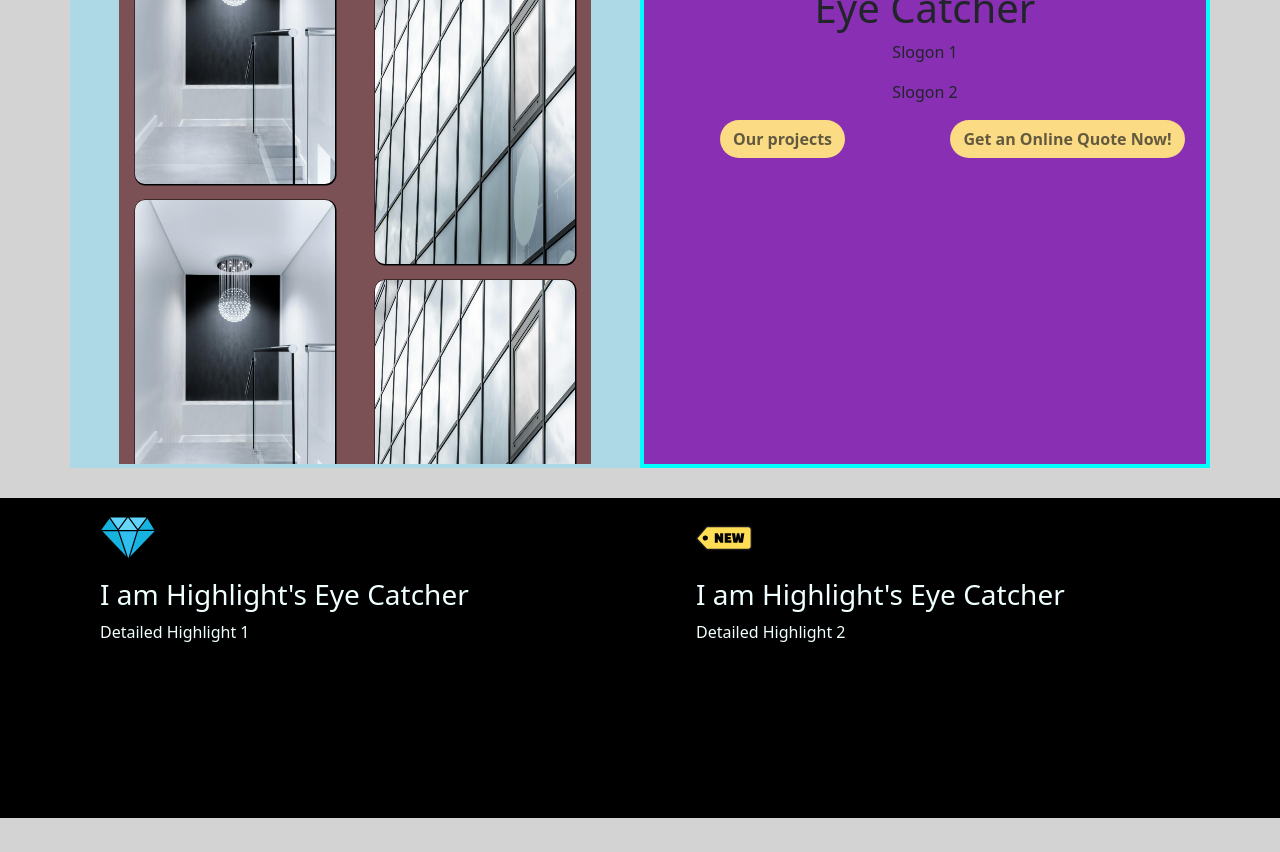
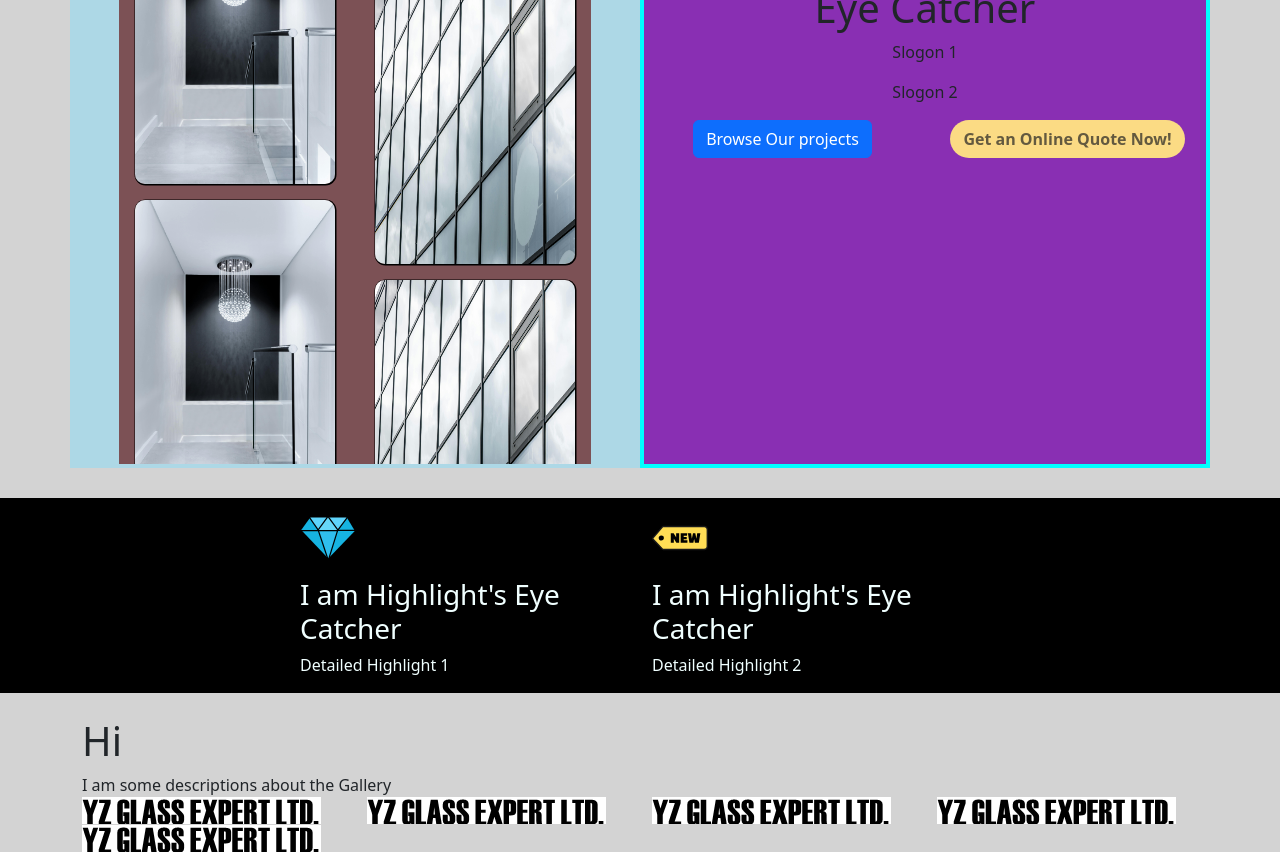
Before and after one commit to zkrguan/AZ-s-lil-comp-web, a React (Vite) app: page / in a window 1280 px wide. Shown: the part 520-1372 px from the top of the page. Built offline with nearby package versions, Linux system fonts and the light colour scheme.

Commit message:
Highlight area aligned. Gallery structure built

```diff
--- /dev/null
+++ b/src/components/assets/GalleryGrid/GalleryGrid.css
@@ -0,0 +1,4 @@
+.Gallery-Container{
+    margin-bottom: 30vh;
+    text-align: left;
+}
--- /dev/null
+++ b/src/components/assets/GalleryGrid/GalleryGrid.tsx
@@ -0,0 +1,39 @@
+import { Col, Container, Row } from "react-bootstrap";
+import "./GalleryGrid.css"
+
+const GalleryGrid : React.FC = ()=>{
+    return (
+        <div>
+            <Container className="Gallery-Grid-Container">
+                <div className="Gallery-Grid-Desc">
+                    <h1 className="Gallery-Grid-Header">Hi</h1>
+                    <span className="Gallery-Grid-Caption">I am some descriptions about the Gallery</span>
+                </div>
+                <Row>
+                    <Col>
+                        <img src={"/lower.png"}  />
+                    </Col>
+
+                    <Col>
+                    <img src={"/lower.png"}   />
+                    </Col>
+
+                    <Col>
+                    <img src={"/lower.png"}  />
+                    </Col>
+
+                    <Col>
+                        <img src={"/lower.png"}  />
+                    </Col>
+
+                    <Col>
+                        <img src={"/lower.png"}  />
+                    </Col>
+                </Row>
+            </Container>
+        </div>
+
+    )
+}
+
+export default GalleryGrid;
--- a/src/components/assets/HighlightBanner/HighlightBanner.css
+++ b/src/components/assets/HighlightBanner/HighlightBanner.css
@@ -1,14 +1,20 @@
 .Highlight-Banner-Container{
     background-color: black;
     width: 100%;
-    max-width:500vh;
-    height: 40vh;
+    max-width: 1000vh;
+    height: fit-content;
     color: azure;
     margin-bottom: 3vh;
-    padding-left: 100px;
+    padding-left: 300px;
+    padding-right: 300px;
 }
 
 .Icon-SVG{
     height:5em;
     width:5em;
 }
+
+.Highlight-Banner-Background{
+    width: 100%;
+    background-color: black;
+}
--- a/src/components/assets/HighlightBanner/HighlightBanner.tsx
+++ b/src/components/assets/HighlightBanner/HighlightBanner.tsx
@@ -5,7 +5,7 @@ const HighlightBanner = ()=>{
     return (
         <Container className='Highlight-Banner-Container'>
             <Row className='Row'>
-                <Col>
+                <Col className='Highlight-Banner-Background'>
                     <Row>
                         <img className='Icon-SVG' src='/diamond-icon.svg'></img>
                     </Row>
--- a/src/components/assets/LandingSection/LandingSection.css
+++ b/src/components/assets/LandingSection/LandingSection.css
@@ -28,7 +28,7 @@
     color: rgb(34, 34, 34, 0.7);
 }
 
-.Browse-Project-Button :hover{
+.Browse-Project-Button:hover{
     background-color:#f9cd53;
     color: rgb(34, 34, 34, 0.7);
     border-color: transparent;
--- a/src/components/assets/LandingSection/LandingSection.tsx
+++ b/src/components/assets/LandingSection/LandingSection.tsx
@@ -22,7 +22,7 @@ const LandingSection = ()=>{
             </Row>
             <Row>
               <Col>
-                <Button className="Browse-Project-Button" >
+                <Button className="-Project-Button" >Browse
                   Our projects
                 </Button>
               </Col>
--- a/src/components/ui/BodyUI/BodyUI.tsx
+++ b/src/components/ui/BodyUI/BodyUI.tsx
@@ -3,6 +3,7 @@ import "./BodyUI.css";
 
 import LandingSection from "../../assets/LandingSection/LandingSection";
 import HighlightBanner from "../../assets/HighlightBanner/HighlightBanner";
+import GalleryGrid from "../../assets/GalleryGrid/GalleryGrid";
 
 const BodyUI: React.FC = () => {
   return (
@@ -11,6 +12,7 @@ const BodyUI: React.FC = () => {
         <LandingSection></LandingSection>
       </Container>
       <HighlightBanner></HighlightBanner>
+      <GalleryGrid></GalleryGrid>
     </div>
   );
 };
```
